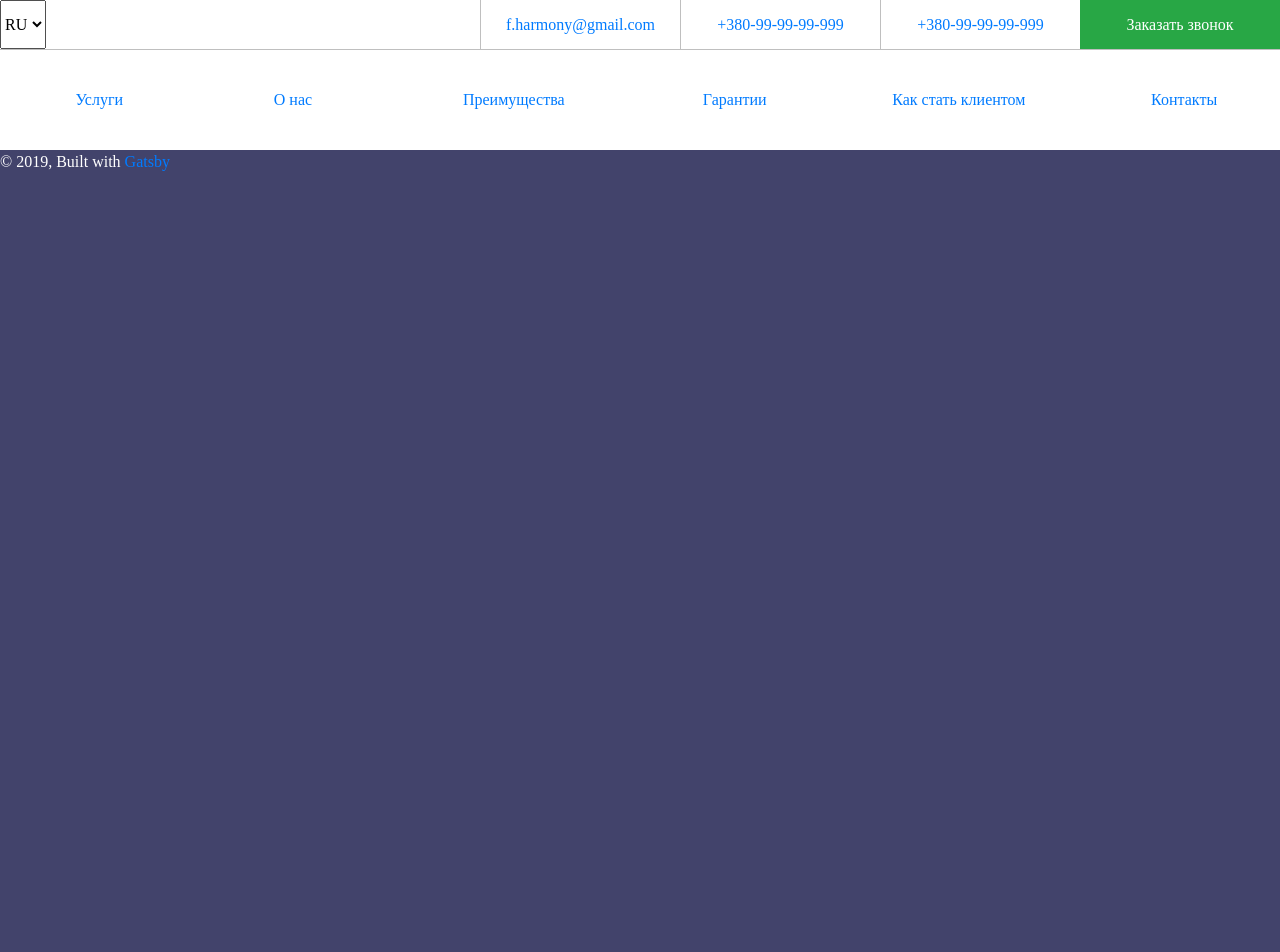
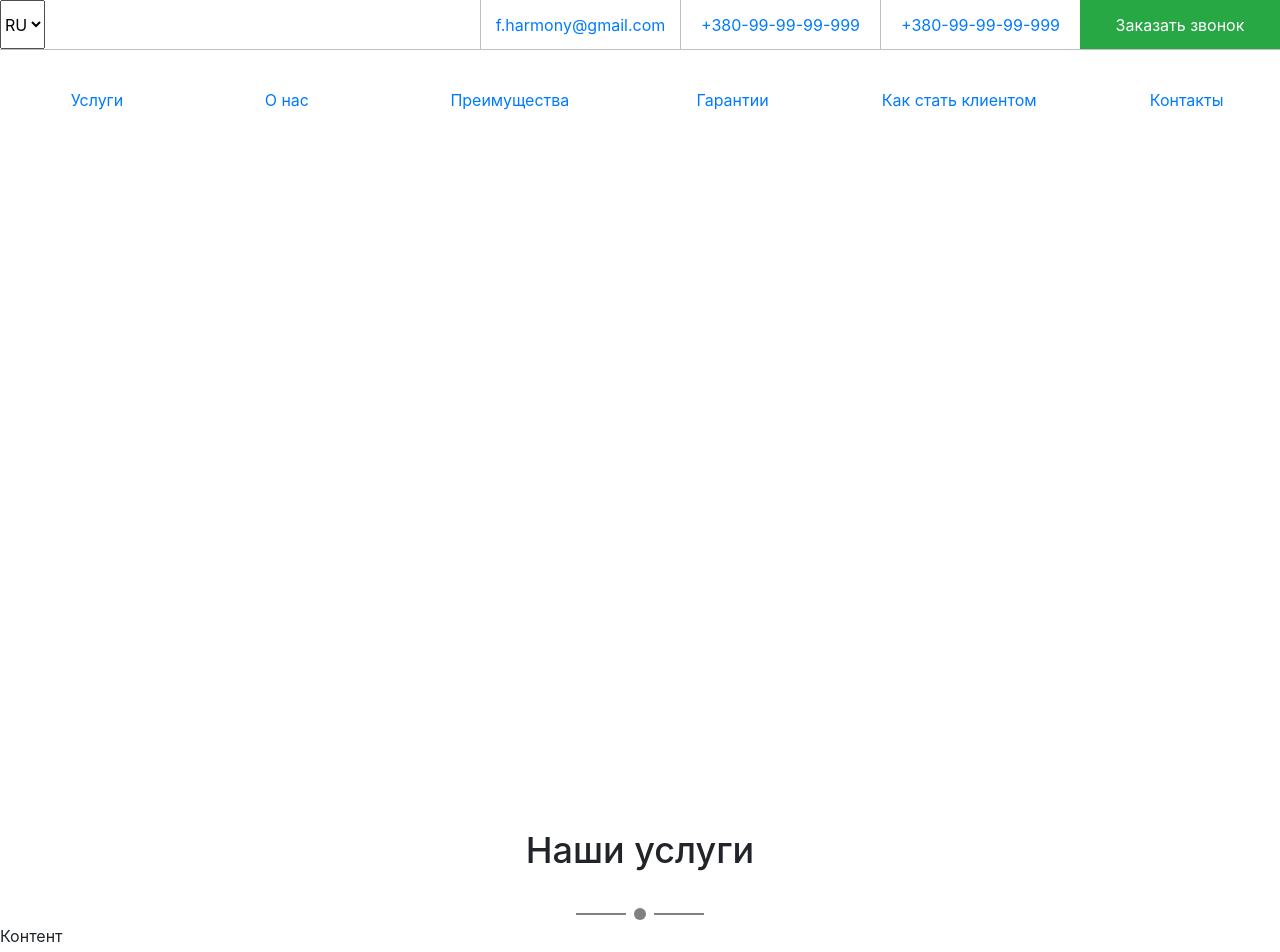
Before and after one commit to reason18/financial-harmony, a Gatsby site: page / in a window 1280 px wide. Shown: the top 952 px of the page. Before the commit the page ends 800 px from the top, so only its background shows below. Built offline with nearby package versions, Linux system fonts and the light colour scheme; Gatsby itself is replaced by a stand-in of ours.

Commit message:
added section template

```diff
--- a/src/assets/styles/bootstrap_override_variables.scss
+++ b/src/assets/styles/bootstrap_override_variables.scss
@@ -1,60 +1,60 @@
-// Colors
-$brand-primary:         #dbab33;
-$body-color:            #fff;
-$body-bg:               #42436b;
-$input-bg:              $body-bg;
-$modal-content-bg:      $body-bg;
-$input-color:           $brand-primary;
-$input-border-color:    darken($brand-primary, 0.15);
-$modal-content-border-width:  0;
-//font
-$font-family-base: 'RalewayRegular';
+// // Colors
+// $brand-primary:         #dbab33;
+// $body-color:            #fff;
+// $body-bg:               #42436b;
+// $input-bg:              $body-bg;
+// $modal-content-bg:      $body-bg;
+// $input-color:           $brand-primary;
+// $input-border-color:    darken($brand-primary, 0.15);
+// $modal-content-border-width:  0;
+// //font
+// $font-family-base: 'RalewayRegular';
 
-//extend grid
-@mixin _assert-ascending($map, $map-name) {
-  $prev-key: null;
-  $prev-num: null;
-  @each $key, $num in $map {
-    @if $prev-num == null {
-      // Do nothing
-    } @else if not comparable($prev-num, $num) {
-      @warn "Potentially invalid value for #{$map-name}: This map must be in ascending order, but key '#{$key}' has value #{$num} whose unit makes it incomparable to #{$prev-num}, the value of the previous key '#{$prev-key}' !";
-    } @else if $prev-num >= $num {
-      @warn "Invalid value for #{$map-name}: This map must be in ascending order, but key '#{$key}' has value #{$num} which isn't greater than #{$prev-num}, the value of the previous key '#{$prev-key}' !";
-    }
-    $prev-key: $key;
-    $prev-num: $num;
-  }
-}
+// //extend grid
+// @mixin _assert-ascending($map, $map-name) {
+//   $prev-key: null;
+//   $prev-num: null;
+//   @each $key, $num in $map {
+//     @if $prev-num == null {
+//       // Do nothing
+//     } @else if not comparable($prev-num, $num) {
+//       @warn "Potentially invalid value for #{$map-name}: This map must be in ascending order, but key '#{$key}' has value #{$num} whose unit makes it incomparable to #{$prev-num}, the value of the previous key '#{$prev-key}' !";
+//     } @else if $prev-num >= $num {
+//       @warn "Invalid value for #{$map-name}: This map must be in ascending order, but key '#{$key}' has value #{$num} which isn't greater than #{$prev-num}, the value of the previous key '#{$prev-key}' !";
+//     }
+//     $prev-key: $key;
+//     $prev-num: $num;
+//   }
+// }
 
-@mixin _assert-starts-at-zero($map) {
-  $values: map-values($map);
-  $first-value: nth($values, 1);
-  @if $first-value != 0 {
-    @warn "First breakpoint in `$grid-breakpoints` must start at 0, but starts at #{$first-value}.";
-  }
-}
+// @mixin _assert-starts-at-zero($map) {
+//   $values: map-values($map);
+//   $first-value: nth($values, 1);
+//   @if $first-value != 0 {
+//     @warn "First breakpoint in `$grid-breakpoints` must start at 0, but starts at #{$first-value}.";
+//   }
+// }
 
-$grid-breakpoints: (
-  xs: 0,
-  sm: 576px,
-  md: 768px,
-  lg: 992px,
-  xl: 1200px,
-  xxl: 1600px,
-  xxxl: 1800px,
-  xxxxl: 2000px
-) !default;
-@include _assert-ascending($grid-breakpoints, "$grid-breakpoints");
-@include _assert-starts-at-zero($grid-breakpoints);
+// $grid-breakpoints: (
+//   xs: 0,
+//   sm: 576px,
+//   md: 768px,
+//   lg: 992px,
+//   xl: 1200px,
+//   xxl: 1600px,
+//   xxxl: 1800px,
+//   xxxxl: 2000px
+// ) !default;
+// @include _assert-ascending($grid-breakpoints, "$grid-breakpoints");
+// @include _assert-starts-at-zero($grid-breakpoints);
 
-$container-max-widths: (
-  sm: 540px,
-  md: 720px,
-  lg: 960px,
-  xl: 1140px,
-  xxl: 1580px,
-  xxxl: 1680px,
-  xxxxl: 1900px
-) !default;
-@include _assert-ascending($container-max-widths, "$container-max-widths");
+// $container-max-widths: (
+//   sm: 540px,
+//   md: 720px,
+//   lg: 960px,
+//   xl: 1140px,
+//   xxl: 1580px,
+//   xxxl: 1680px,
+//   xxxxl: 1900px
+// ) !default;
+// @include _assert-ascending($container-max-widths, "$container-max-widths");
--- a/src/components/_layout/layout.scss
+++ b/src/components/_layout/layout.scss
@@ -2,7 +2,7 @@ $upper-header-height: 50px;
 $upper-header-list-item-width: 200px;
 $lower-header-default-height: 60px;
 $lower-header-expanded-height: 100px;
-$expanded-header-height: calc(
+$default-header-height: calc(
   #{$upper-header-height} + #{$lower-header-default-height}
 );
 $expanded-header-height: calc(
--- /dev/null
+++ b/src/components/_sections/about-us/index.jsx
@@ -0,0 +1,10 @@
+import React from "react";
+import { DefaultSection } from "../../default-section";
+
+export const AboutUs = () => {
+    return (
+        <DefaultSection title="О нас">
+            Контент
+        </DefaultSection>
+    )
+}
--- /dev/null
+++ b/src/components/_sections/index.js
@@ -0,0 +1,3 @@
+export * from "./promo";
+export * from "./our-services";
+export * from "./about-us";
--- /dev/null
+++ b/src/components/_sections/index.scss
@@ -0,0 +1 @@
+@import "./promo/promo.scss";
--- /dev/null
+++ b/src/components/_sections/our-services/index.jsx
@@ -0,0 +1,10 @@
+import React from "react";
+import { DefaultSection } from "../../default-section";
+
+export const OutServices = () => {
+    return (
+        <DefaultSection title="Наши услуги">
+            Контент
+        </DefaultSection>
+    )
+}
--- /dev/null
+++ b/src/components/_sections/promo/index.jsx
@@ -0,0 +1,10 @@
+import React from "react";
+import { Image } from "../../image";
+
+export const Promo = () => {
+    return (
+        <section className="row promo-section no-gutters">
+            <Image />
+        </section>
+    )
+}
--- /dev/null
+++ b/src/components/_sections/promo/promo.scss
@@ -0,0 +1,3 @@
+.promo-section {
+    height: calc(100vh - #{$expanded-header-height});
+}
--- /dev/null
+++ b/src/components/default-section/default-section.scss
@@ -0,0 +1,30 @@
+$section-titile-height: 100px;
+$section-content-height: calc(100vh - #{$section-titile-height});
+
+.default-section {
+  .section-title {
+    height: $section-titile-height;
+    line-height: $section-titile-height;
+    font-size: 36px;
+  }
+  .section-content {
+    height: $section-content-height;
+  }
+}
+
+.separator {
+  span {
+    vertical-align: middle;
+  }
+  .line {
+    display: inline-block;
+    height: 2px;
+    width: 50px;
+    background: gray;
+  }
+  .circle {
+    width: 12px;
+    height: 12px;
+    background: gray;
+  }
+}
--- /dev/null
+++ b/src/components/default-section/index.jsx
@@ -0,0 +1,17 @@
+import React from "react";
+
+export const DefaultSection = ({title, children}) => {
+    return (
+        <section className="default-section">
+            <h2 className="section-title m-0 text-center">{title}</h2>
+            <div className="separator text-center">
+                <span className="line left-line d-inline-block"></span>
+                <span className="circle rounded-circle mx-2 d-inline-block"></span>
+                <span className="line right-line d-inline-block"></span>
+            </div>
+            <div className="section-content">
+                {children}
+            </div>
+        </section>
+    )
+}
--- a/src/components/index.scss
+++ b/src/components/index.scss
@@ -1 +1,2 @@
 @import "./_layout/layout.scss";
+@import "./default-section/default-section.scss";
--- a/src/pages/index.js
+++ b/src/pages/index.js
@@ -2,13 +2,16 @@ import React from "react";
 // import { Link } from "gatsby";
 
 import { Layout, Image, SEO } from "../components";
+import { Promo, OutServices, AboutUs } from "../components/_sections";
 
 import "./index.scss";
 
 const IndexPage = () => (
   <Layout>
     <SEO title="Home" keywords={[`gatsby`, `application`, `react`]} />
-
+    <Promo />
+    <OutServices />
+    <AboutUs />
   </Layout>
 );
 
--- a/src/pages/index.scss
+++ b/src/pages/index.scss
@@ -1,2 +1,3 @@
 @import "../assets/styles/index";
 @import "../components/index";
+@import "../components/_sections/index";
```
Also changed, not shown: src/components/index.js (line endings or trailing spaces).
